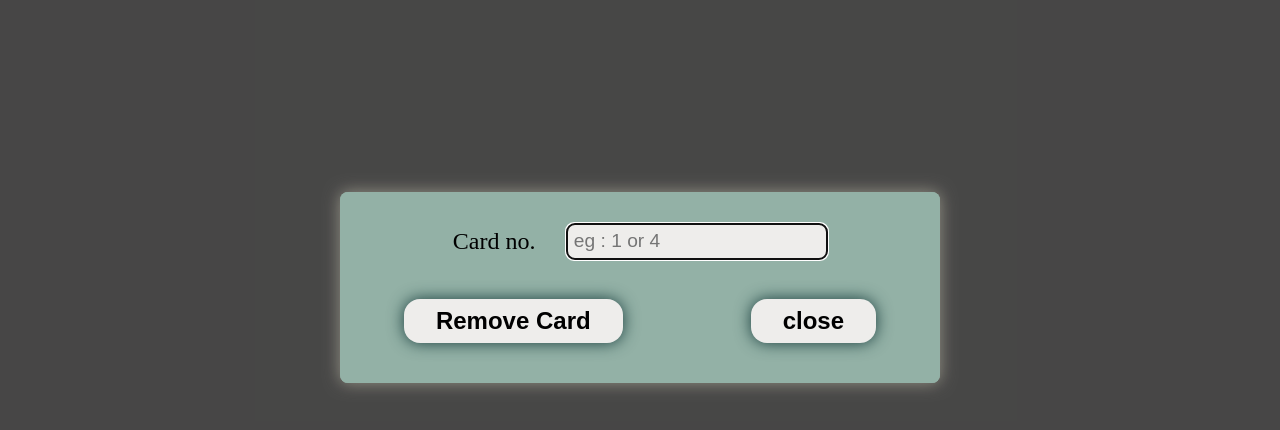
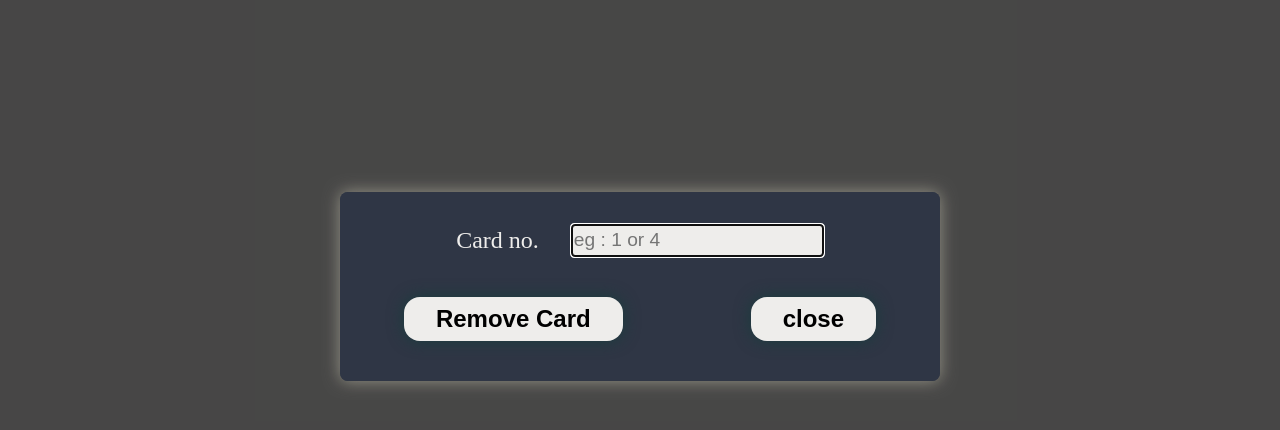
Before and after one commit to Dev-Siwach/library-project, a plain HTML site: page index.html in a window 1280 px wide. Both pictures are taken after a click on the button "Remove Book". Shown: the part 88-518 px from the top of the page. Drawn offline with Linux system fonts and the light colour scheme.

Commit message:
Change dialog box color to #2f3645

```diff
--- a/styles.css
+++ b/styles.css
@@ -170,7 +170,7 @@ table {
   border-radius: 0.5rem;
   box-shadow: 0 0 1rem 0.01rem #939185;
   padding: 0;
-  background-color: #93b1a6;
+  background-color: #2f3645;
   max-height: 50vh;
   max-width: 95vw;
   margin-top: 35vh;
@@ -185,7 +185,8 @@ table {
   align-items: start;
   gap: 2rem;
   padding: 2rem 1rem;
-  background-color: #93b1a6;
+  background-color: #2f3645;
+  color: #eeedeb;
 }
 
 #removeBookDialog > form > div {
@@ -210,10 +211,12 @@ table {
 }
 
 #removeBookDialog > form > div > div > div > input {
-  border: none;
-  padding: 0.4rem;
+  border: 0.1rem solid black;
   font-size: 1.2rem;
-  border-radius: 0.5rem;
+  border-radius: 0.2rem;
+  height: 1.8rem;
+  min-height: auto;
+  min-width: auto;
 }
 
 #addBookDialog > form > div {
@@ -261,7 +264,7 @@ table {
 #addBookDialog > form > div > button:hover,
 #removeBookDialog > form > div > div > button:hover {
   transform: scale(1.1);
-  box-shadow: none;
+  box-shadow: 0 0 1rem 0.1rem #eeedeb;
   border: 0.004rem solid black;
 }
 
```
